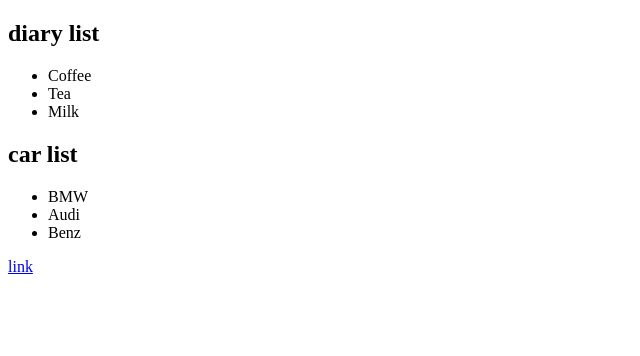
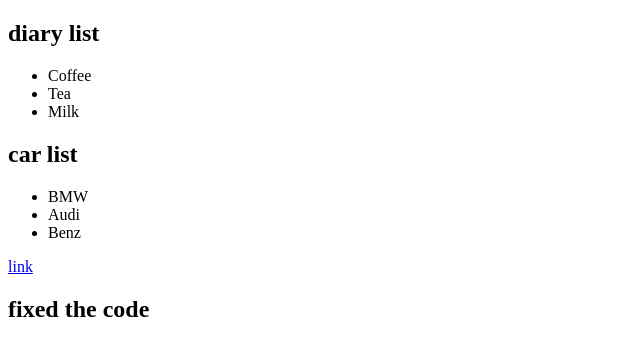
Before and after one commit to DevopsAWSUser/Vanitha-Devops-2025, a plain HTML site: page index.html in a window 1280 px wide. Shown: the whole page, without its empty margins (0-640 px from the left). Drawn offline with Linux system fonts and the light colour scheme.

Commit message:
added fix

```diff
--- a/index.html
+++ b/index.html
@@ -19,6 +19,7 @@
 </ul>
 
 <p><a href="https://google123.com">link</a></p>
+  <h2> fixed the code </h2>
 
 </body>
 </html>
```
